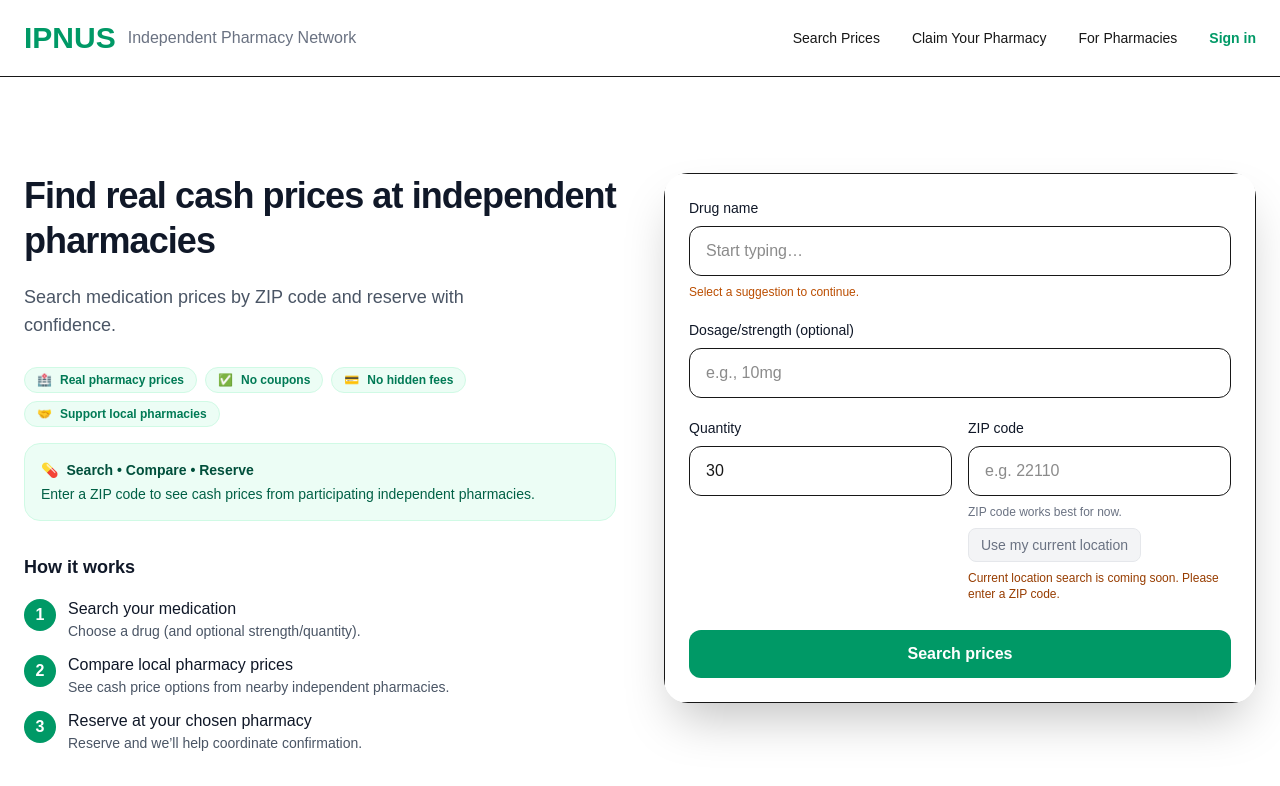
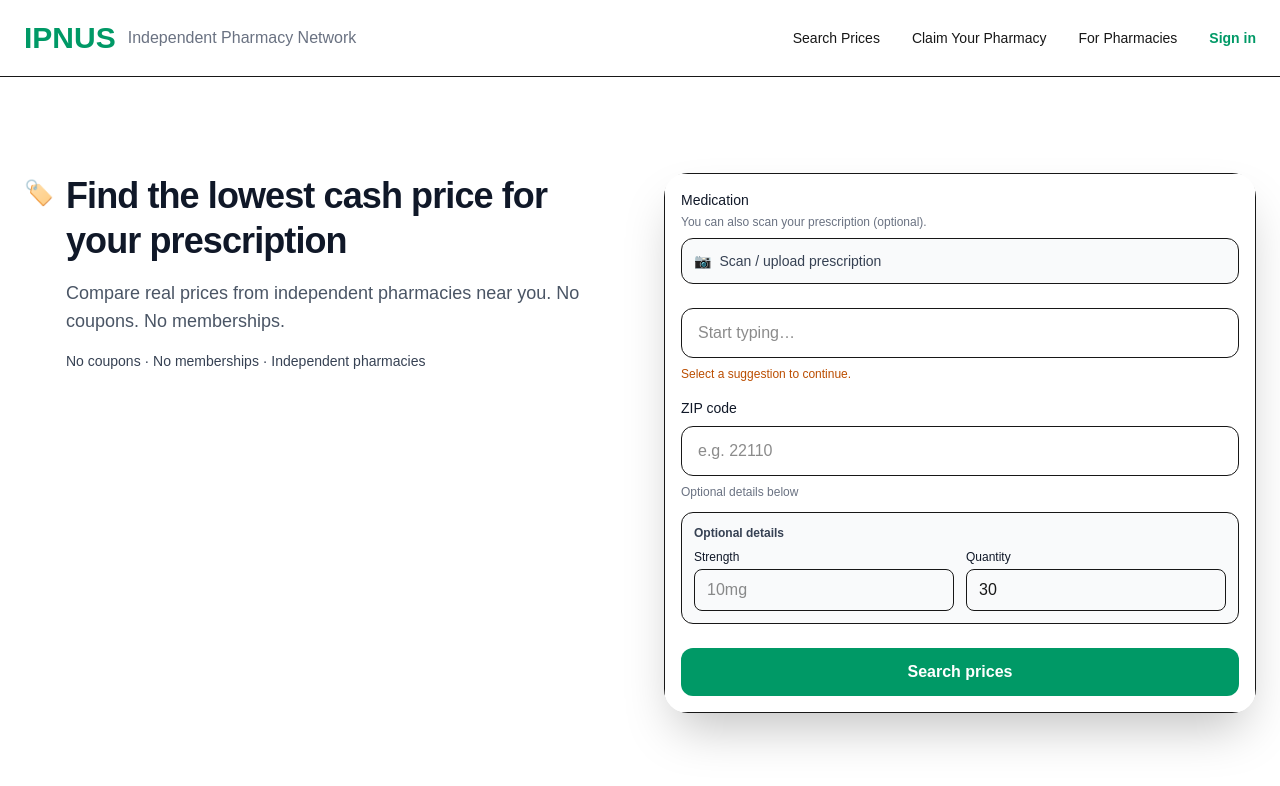
Before and after one commit to unikmo/squad22, a Next.js app: page / in a window 1280 px wide. Shown: the top 786 px of the page. Built offline with nearby package versions, Linux system fonts and the light colour scheme.

Commit message:
Simplify IPNUS homepage search UX

```diff
--- a/app/page.tsx
+++ b/app/page.tsx
@@ -29,67 +29,26 @@ export default function Home() {
       <div className="max-w-7xl mx-auto px-6 pt-24 pb-10">
         <div className="grid md:grid-cols-2 gap-12 items-start">
           <div>
-            <h1 className="text-4xl font-bold tracking-tight text-gray-900 leading-tight mb-5">
-              Find real cash prices at independent pharmacies
-            </h1>
-            <p className="text-lg text-gray-600 mb-7 max-w-lg">
-              Search medication prices by ZIP code and reserve with confidence.
-            </p>
-
-            <div className="mt-6">
-              <div className="flex flex-wrap gap-2 mb-4">
-                <div className="inline-flex items-center gap-2 rounded-full bg-emerald-50 text-emerald-700 px-3 py-1 text-xs font-semibold border border-emerald-100">
-                  <span aria-hidden>🏥</span> Real pharmacy prices
-                </div>
-                <div className="inline-flex items-center gap-2 rounded-full bg-emerald-50 text-emerald-700 px-3 py-1 text-xs font-semibold border border-emerald-100">
-                  <span aria-hidden>✅</span> No coupons
-                </div>
-                <div className="inline-flex items-center gap-2 rounded-full bg-emerald-50 text-emerald-700 px-3 py-1 text-xs font-semibold border border-emerald-100">
-                  <span aria-hidden>💳</span> No hidden fees
-                </div>
-                <div className="inline-flex items-center gap-2 rounded-full bg-emerald-50 text-emerald-700 px-3 py-1 text-xs font-semibold border border-emerald-100">
-                  <span aria-hidden>🤝</span> Support local pharmacies
+            <div className="flex items-start gap-3">
+              <div className="text-2xl pt-1" aria-hidden>
+                🏷️
+              </div>
+              <div>
+                <h1 className="text-4xl font-bold tracking-tight text-gray-900 leading-tight mb-4">
+                  Find the lowest cash price for your prescription
+                </h1>
+                <p className="text-lg text-gray-600 max-w-xl">
+                  Compare real prices from independent pharmacies near you. No coupons. No memberships.
+                </p>
+                <div className="mt-4 text-sm text-gray-700">
+                  No coupons · No memberships · Independent pharmacies
                 </div>
               </div>
-
-              <div className="relative rounded-2xl border border-emerald-100 bg-emerald-50 p-4 mb-6">
-                <div className="text-sm font-semibold text-emerald-900 flex items-center gap-2">
-                  <span aria-hidden>💊</span> Search • Compare • Reserve
-                </div>
-                <div className="text-sm text-emerald-800 mt-1">Enter a ZIP code to see cash prices from participating independent pharmacies.</div>
-              </div>
-            </div>
-
-            <div className="mt-8">
-              <h2 className="text-lg font-semibold text-gray-900">How it works</h2>
-              <ol className="mt-4 space-y-3">
-                <li className="flex gap-3">
-                  <span className="mt-0.5 inline-flex h-8 w-8 items-center justify-center rounded-full bg-emerald-600 text-white font-semibold">1</span>
-                  <div>
-                    <div className="font-medium text-gray-900">Search your medication</div>
-                    <div className="text-sm text-gray-600">Choose a drug (and optional strength/quantity).</div>
-                  </div>
-                </li>
-                <li className="flex gap-3">
-                  <span className="mt-0.5 inline-flex h-8 w-8 items-center justify-center rounded-full bg-emerald-600 text-white font-semibold">2</span>
-                  <div>
-                    <div className="font-medium text-gray-900">Compare local pharmacy prices</div>
-                    <div className="text-sm text-gray-600">See cash price options from nearby independent pharmacies.</div>
-                  </div>
-                </li>
-                <li className="flex gap-3">
-                  <span className="mt-0.5 inline-flex h-8 w-8 items-center justify-center rounded-full bg-emerald-600 text-white font-semibold">3</span>
-                  <div>
-                    <div className="font-medium text-gray-900">Reserve at your chosen pharmacy</div>
-                    <div className="text-sm text-gray-600">Reserve and we’ll help coordinate confirmation.</div>
-                  </div>
-                </li>
-              </ol>
             </div>
           </div>
 
           <div className="relative rounded-3xl overflow-hidden shadow-2xl">
-            <SearchFormClient drugs={drugs} />
+            <SearchFormClient drugs={drugs} showLocationButton={false} />
           </div>
         </div>
       </div>
--- a/app/search/search-form-client.tsx
+++ b/app/search/search-form-client.tsx
@@ -5,9 +5,10 @@ import { useRouter } from "next/navigation";
 
 type Props = {
   drugs: { name: string }[];
+  showLocationButton?: boolean;
 };
 
-export function SearchFormClient({ drugs }: Props) {
+export function SearchFormClient({ drugs, showLocationButton = true }: Props) {
   const [drug, setDrug] = useState("");
   const [strength, setStrength] = useState("");
   const [quantity, setQuantity] = useState<number>(30);
@@ -31,6 +32,7 @@ export function SearchFormClient({ drugs }: Props) {
 
     if (!drug.trim()) return;
     const safeZip = zip.trim();
+
     router.push(
       `/results?drug=${encodeURIComponent(drug.trim())}` +
         `&strength=${encodeURIComponent(strength.trim())}` +
@@ -40,12 +42,32 @@ export function SearchFormClient({ drugs }: Props) {
   }
 
   return (
-    <form onSubmit={submit} className="rounded-2xl border bg-white p-6 shadow-sm">
-      <div className="grid gap-5">
+    <form onSubmit={submit} className="rounded-2xl border bg-white p-4 shadow-sm">
+      <div className="grid gap-4">
+        <div className="space-y-1">
+          <label className="block text-sm font-medium text-gray-900">Medication</label>
+          <div className="text-xs text-gray-500">You can also scan your prescription (optional).</div>
+
+          <div className="mt-2 rounded-xl border bg-gray-50 p-3">
+            <label className="flex items-center gap-2 text-sm text-gray-700 cursor-pointer">
+              <span aria-hidden>📷</span>
+              <span>Scan / upload prescription</span>
+              <input
+                type="file"
+                accept="image/*,application/pdf"
+                className="hidden"
+                onChange={() => {
+                  // MVP: file is collected on the client, but pricing search still uses the entered fields.
+                }}
+              />
+            </label>
+          </div>
+        </div>
+
         <div>
-          <label className="block text-sm font-medium text-gray-900">Drug name</label>
           <div className="relative">
             <input
+              id="drug-search-input"
               value={query}
               onChange={(e) => {
                 setQuery(e.target.value);
@@ -90,27 +112,6 @@ export function SearchFormClient({ drugs }: Props) {
         </div>
 
         <div>
-          <label className="block text-sm font-medium text-gray-900">Dosage/strength (optional)</label>
-          <input
-            value={strength}
-            onChange={(e) => setStrength(e.target.value)}
-            placeholder="e.g., 10mg"
-            className="mt-2 w-full rounded-xl border px-4 py-3 outline-none focus:ring-2 focus:ring-emerald-200"
-          />
-        </div>
-
-        <div className="grid grid-cols-1 sm:grid-cols-2 gap-4">
-          <div>
-            <label className="block text-sm font-medium text-gray-900">Quantity</label>
-            <input
-              type="number"
-              min={1}
-              value={quantity}
-              onChange={(e) => setQuantity(Number(e.target.value))}
-              className="mt-2 w-full rounded-xl border px-4 py-3 outline-none focus:ring-2 focus:ring-emerald-200"
-            />
-          </div>
-          <div>
           <label className="block text-sm font-medium text-gray-900">ZIP code</label>
           <input
             value={zip}
@@ -120,7 +121,8 @@ export function SearchFormClient({ drugs }: Props) {
             inputMode="numeric"
             autoComplete="postal-code"
           />
-            <div className="mt-2 text-xs text-gray-500">ZIP code works best for now.</div>
+
+          {showLocationButton ? (
             <div className="mt-2">
               <button
                 type="button"
@@ -133,10 +135,38 @@ export function SearchFormClient({ drugs }: Props) {
               >
                 Use my current location
               </button>
-              <div className="mt-2 text-xs text-amber-800">Current location search is coming soon. Please enter a ZIP code.</div>
+              <div className="mt-2 text-xs text-amber-800">
+                Current location search is coming soon. Please enter a ZIP code.
               </div>
             </div>
+          ) : null}
 
+          <div className="mt-2 text-xs text-gray-500">Optional details below</div>
+
+          <div className="mt-3 rounded-xl border bg-gray-50 p-3">
+            <div className="text-xs font-semibold text-gray-700 mb-2">Optional details</div>
+            <div className="grid grid-cols-1 sm:grid-cols-2 gap-3">
+              <div>
+                <label className="block text-xs font-medium text-gray-900">Strength</label>
+                <input
+                  value={strength}
+                  onChange={(e) => setStrength(e.target.value)}
+                  placeholder="10mg"
+                  className="mt-1 w-full rounded-lg border px-3 py-2 outline-none focus:ring-2 focus:ring-emerald-200"
+                />
+              </div>
+              <div>
+                <label className="block text-xs font-medium text-gray-900">Quantity</label>
+                <input
+                  type="number"
+                  min={1}
+                  value={quantity}
+                  onChange={(e) => setQuantity(Number(e.target.value))}
+                  className="mt-1 w-full rounded-lg border px-3 py-2 outline-none focus:ring-2 focus:ring-emerald-200"
+                />
+              </div>
+            </div>
+          </div>
         </div>
 
         <button
```
Lines whose indentation alone changed are shown as unchanged.
